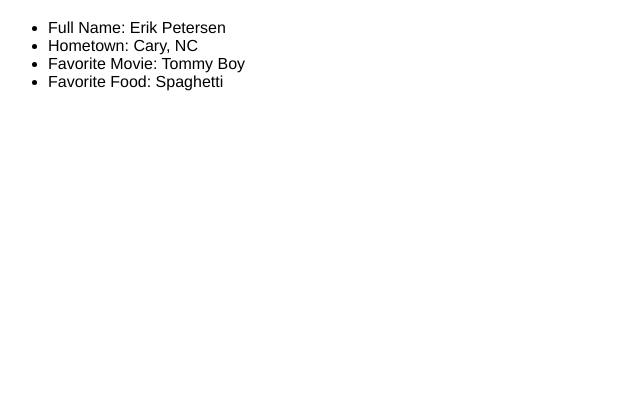
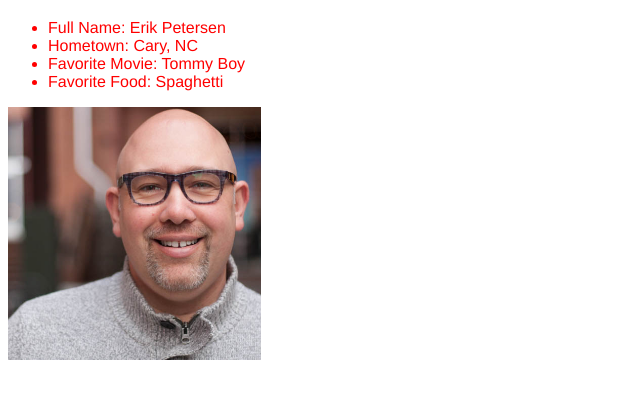
Before and after one commit to erik-petersen/TIY-Assignments, a plain HTML site: page DOMfather/index.html in a window 1280 px wide. Shown: the part 61-460 px from the top of the page, without its empty margins (0-640 px from the left). Drawn offline with Linux system fonts and the light colour scheme.

Commit message:
Cleaned up code and commented some

```diff
--- a/DOMfather/scripts.js
+++ b/DOMfather/scripts.js
@@ -1,32 +1,39 @@
-// Using JavaScript, change the body's tag style so it has a font-family of the sans-serif font stack of your choice.
+// Erik Petersen Homework 2016-05-25: "About Me"
+
+// Change the body's tag style so it has a font-family of the sans-serif font stack
 document.body.style.fontFamily = "helvetica, verdana, sans-serif";
 
-//Using JavaScript, replace each of the spans with your own information.
+//Replace each of the spans with my own information.
 var myName = "Erik Petersen";
 var myTown = "Cary, NC";
 var myMovie = "Tommy Boy";
 var myFood = "Spaghetti";
 
+//Grab the elements with these IDs and insert values between the tags
 document.getElementById( "fullname" ).innerHTML = myName;
 document.getElementById( "hometown" ).innerHTML = myTown;
 document.getElementById( "movie" ).innerHTML = myMovie;
 document.getElementById( "food" ).innerHTML = myFood;
 
-//Iterate through each li and change the class to listitem. Add a style tag that sets a rule
-//for listitem to make the color red.
+//Create an array to store the list of li elements
 var listItems = document.getElementsByTagName( "li" );
 
+//Create function to change the class name of elements
 function changeClass( elements ) {
   for( var index = 0; index < elements.length; index++ ) {
     elements[index].setAttribute( "class", "listitem" );
-    // elements[index].style.color = "red";
   }
 }
 
+//Call changeClass
 changeClass( listItems );
-document.getElementsByClassName( "listitem" ).style.color = "red";
 
-//Create a new img element and set its src attribute to a picture of you. Append that element to the page.
+//Add a style tag that sets a rule for listitem to make the color red
+for( var index = 0; index < listItems.length; index++ ) {
+  listItems[index].style.color = "red";
+}
+
+//Create a new img element and set its src attribute to a picture of me and then append it to the page
 var selfPic = document.createElement( "img" );
 selfPic.setAttribute( "src", "assets/images/erik-headshot.jpg" );
 selfPic.setAttribute( "alt", "Picture of Me" );
```
Also changed, not shown: DOMfather/index.html (+2 -0 lines).
